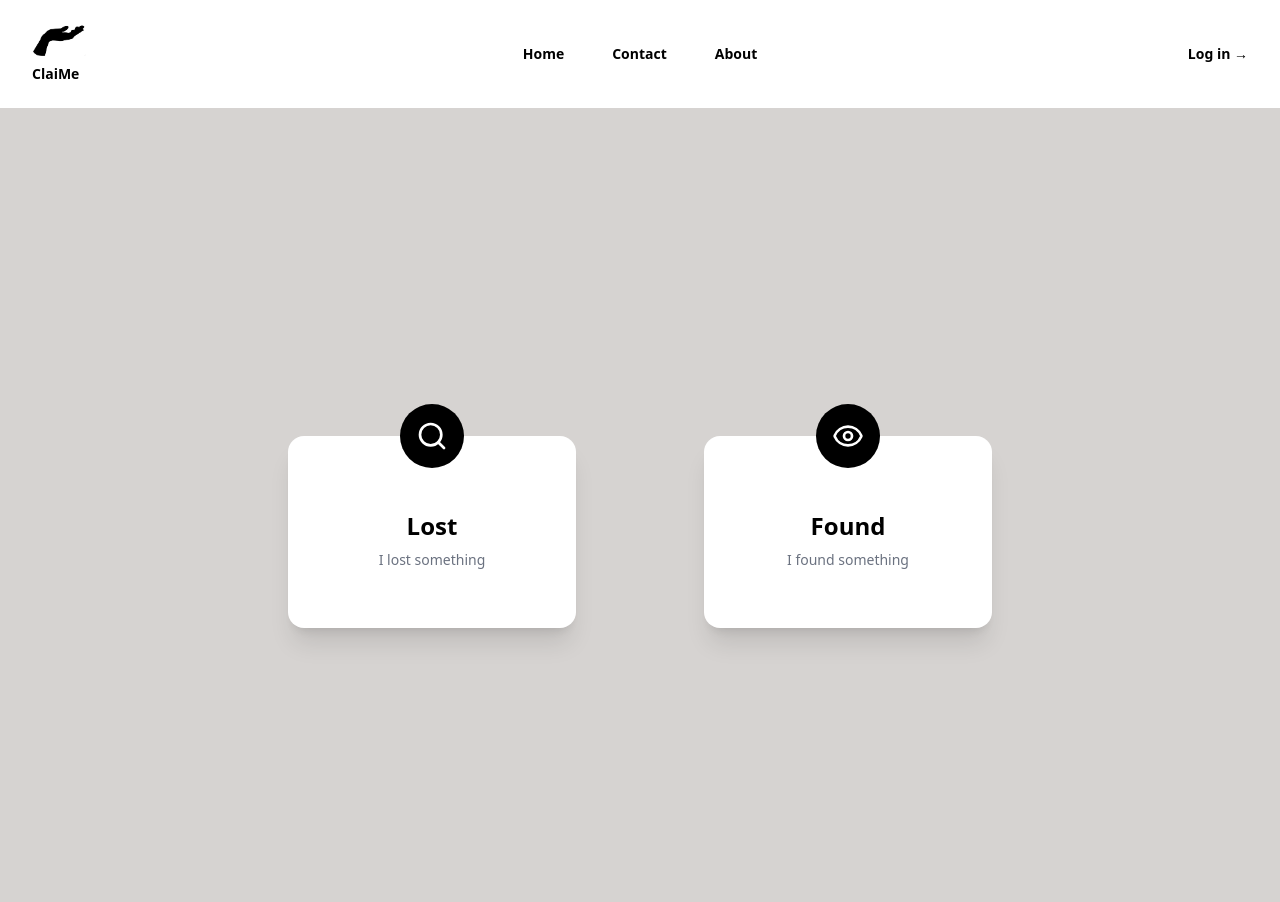
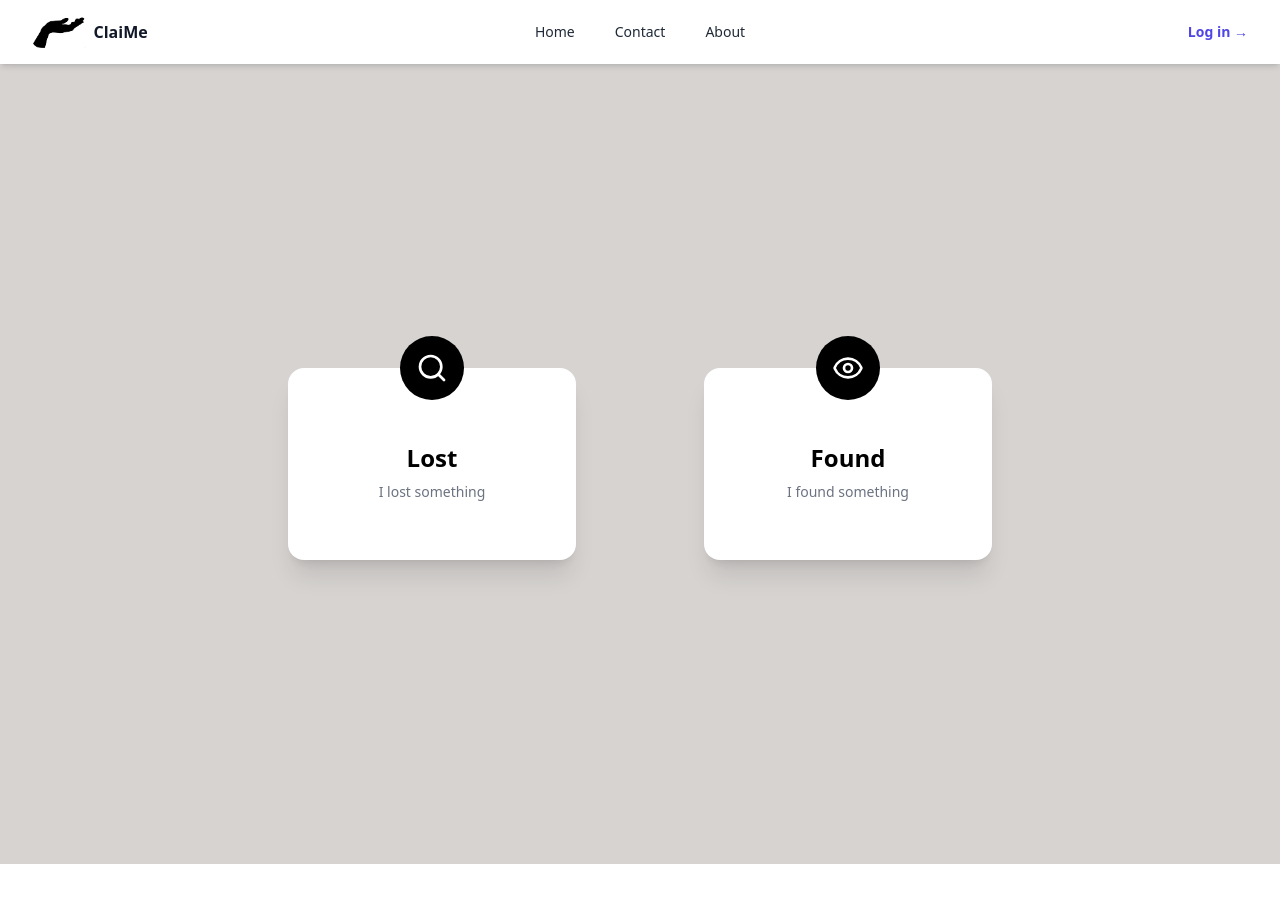
Before and after one commit to MyCommissions/laf-frontend, a React (Create React App) app: page /home in a window 1280 px wide. Shown: the top 902 px of the page. After the commit the page ends 864 px from the top, so only its background shows below. Built offline with nearby package versions, Linux system fonts and the light colour scheme.

Commit message:
optimizing code approach on Navbar and the Cards parts

```diff
--- a/src/presentation/layout/FoundLayout.tsx
+++ b/src/presentation/layout/FoundLayout.tsx
@@ -1,5 +1,5 @@
 import React from "react";
-import FoundTab from "../components/foundtab/FounTab";
+import FoundTab from "../components/foundtab/FoundTab";
 
 export default function FoundLayout() {
     return(
--- a/src/presentation/layout/HomeLayout.tsx
+++ b/src/presentation/layout/HomeLayout.tsx
@@ -1,30 +1,34 @@
-import { useState } from "react";
 import { Search, Eye } from "lucide-react";
 import Card from "../components/ui/Card";
+import { Link } from "react-router-dom";
 
+const cards = [
+  {
+    title: "Lost",
+    description: "I lost something",
+    icon: <Search className="w-8 h-8" />,
+    path: "/lost",
+  },
+  {
+    title: "Found",
+    description: "I found something",
+    icon: <Eye className="w-8 h-8" />,
+    path: "/found",
+  },
+];
 
-// HomeLayout component that arranges the two cards
 export default function HomeLayout() {
   return (
-    <div className="min-h-screen flex flex-col lg:flex-row items-center justify-center bg-[#D6D3D1] p-8 gap-32">
-      {/* Left Section - Lost Card */}
-      <Card
-        title="Lost"
-        description="I lost something"
-        icon={<Search className="w-8 h-8" />}
-      />
-
-      {/* Right Section - Found Card */}
-      <Card
-        title="Found"
-        description="I found something"
-        icon={<Eye className="w-8 h-8" />}
-      />
+    <div className="min-h-screen flex flex-col lg:flex-row items-center justify-center bg-[#D6D3D1] p-8 gap-8 lg:gap-32">
+      {cards.map(({ title, description, icon, path }) => (
+        <Link
+          key={title}
+          to={path}
+          className="transition-shadow hover:shadow-lg focus:outline-none focus:ring-2 focus:ring-indigo-500 rounded-xl"
+        >
+          <Card title={title} description={description} icon={icon} />
+        </Link>
+      ))}
     </div>
   );
 }
-
-// Main App component to render the layout
-export function App() {
-  return <HomeLayout />;
-}
--- a/src/presentation/layout/NavLayout.tsx
+++ b/src/presentation/layout/NavLayout.tsx
@@ -1,55 +1,102 @@
 "use client";
 
 import { useState } from "react";
+import { Bars3Icon, XMarkIcon } from "@heroicons/react/24/outline";
+
+const navLinks = [
+  { name: "Home", href: "/home" },
+  { name: "Contact", href: "/contact-us" },
+  { name: "About", href: "/about-us" },
+];
 
 export default function NavLayout({ children }: { children: React.ReactNode }) {
   const [mobileMenuOpen, setMobileMenuOpen] = useState(false);
 
   return (
-    <div className="min-h-screen flex flex-col shadow-lg">
-      {/* Added shadow-md to header */}
-      <header className="bg-gray-1 shadow-md">
-        {/* Removed shadow-md from the nav element */}
+    <div className="flex flex-col min-h-screen">
+      {/* Navbar */}
+      <header className="bg-white shadow-md sticky top-0 z-50">
         <nav
           aria-label="Global"
-          className="mx-auto flex max-w-7xl items-center justify-between px-4 py-6 sm:px-6 lg:px-8"
+          className="mx-auto flex max-w-7xl items-center justify-between px-4 py-4 sm:px-6 lg:px-8"
         >
-          <div className="flex lg:flex-1">
-            <a href="#" className="-m-1.5 p-1.5">
-              <span className="sr-only">ClaiMe</span>
+          {/* Logo */}
+          <div className="flex lg:flex-1 items-center gap-2">
+            <a href="/home" className="flex items-center gap-2">
               <img
                 alt="ClaiMe logo"
                 src="/hand.png"
                 className="h-8 w-auto max-w-[120px]"
               />
-              <span className="block text-sm font-semibold text-black mt-2">
-                ClaiMe
-              </span>
+              <span className="text-base font-bold text-gray-900">ClaiMe</span>
             </a>
           </div>
 
-          {/* Replaced PopoverGroup with a simple div */}
-          <div className="hidden lg:flex lg:gap-x-12">
-            <a href="#" className="text-sm font-semibold text-black">
-              Home
-            </a>
-            <a href="#" className="text-sm font-semibold text-black">
-              Contact
-            </a>
-            <a href="#" className="text-sm font-semibold text-black">
-              About
+          {/* Desktop Nav */}
+          <div className="hidden lg:flex lg:gap-x-10">
+            {navLinks.map((link) => (
+              <a
+                key={link.name}
+                href={link.href}
+                className="text-sm font-medium text-gray-800 hover:text-gray-600 transition"
+              >
+                {link.name}
+              </a>
+            ))}
+          </div>
+
+          {/* Right Side (Desktop) */}
+          <div className="hidden lg:flex lg:flex-1 lg:justify-end">
+            <a
+              href="/signin"
+              className="text-sm font-semibold text-indigo-600 hover:text-indigo-800"
+            >
+              Log in <span aria-hidden="true">&rarr;</span>
             </a>
           </div>
 
-          <div className="hidden lg:flex lg:flex-1 lg:justify-end">
-            <a href="#" className="text-sm font-semibold text-black">
-              Log in <span aria-hidden="true">&rarr;</span>
-            </a>
+          {/* Mobile Menu Button */}
+          <div className="flex lg:hidden">
+            <button
+              type="button"
+              className="p-2 text-gray-700 hover:text-gray-900"
+              onClick={() => setMobileMenuOpen(!mobileMenuOpen)}
+            >
+              {mobileMenuOpen ? (
+                <XMarkIcon className="h-6 w-6" />
+              ) : (
+                <Bars3Icon className="h-6 w-6" />
+              )}
+            </button>
           </div>
         </nav>
+
+        {/* Mobile Nav */}
+        {mobileMenuOpen && (
+          <div className="lg:hidden border-t border-gray-200 bg-white px-4 py-3">
+            <div className="space-y-2">
+              {navLinks.map((link) => (
+                <a
+                  key={link.name}
+                  href={link.href}
+                  className="block rounded-md px-3 py-2 text-base font-medium text-gray-700 hover:bg-gray-50"
+                >
+                  {link.name}
+                </a>
+              ))}
+              <a
+                href="/signin"
+                className="block rounded-md px-3 py-2 text-base font-semibold text-indigo-600 hover:bg-indigo-50"
+              >
+                Log in →
+              </a>
+            </div>
+          </div>
+        )}
       </header>
 
-      <main className="flex-1 px-4 py-6 sm:px-6 lg:px-8 bg-[#D6D3D1] overflow-auto min-h-[calc(100vh-64px)]">
+      {/* Page Content */}
+      <main className="flex-1 w-full overflow-auto bg-gray-50">
         {children}
       </main>
     </div>
--- a/src/presentation/pages/FoundPage.tsx
+++ b/src/presentation/pages/FoundPage.tsx
@@ -3,7 +3,6 @@ import FoundLayout from "../layout/FoundLayout"
 
 export default function FoundPage() {
   return (
-
     <NavLayout>
         <FoundLayout/>
     </NavLayout>
--- a/src/presentation/pages/NotFoundPage.tsx
+++ b/src/presentation/pages/NotFoundPage.tsx
@@ -17,10 +17,10 @@ export default function NotFoundPage() {
           Sorry, the page you are looking for doesn't exist or has been moved.
         </p>
         <Link
-          to="/dashboard"
+          to="/home"
           className="inline-block px-6 py-2 bg-[#4E944F] text-white rounded hover:bg-[#3c7e3e] transition"
         >
-          Go to Dashboard
+          Go back to Home
         </Link>
       </div>
     </div>
--- a/src/presentation/router/index.tsx
+++ b/src/presentation/router/index.tsx
@@ -22,7 +22,7 @@ const router = createBrowserRouter([
         )
     },
     {
-        path: '/Home',
+        path: '/home',
         element: (
             <GuestOnlyRoute>
                 <pages.HomePage/>
```
Also changed, not shown: src/presentation/components/foundtab/FoundTab.tsx (renamed from src/presentation/components/foundtab/FounTab.tsx).
